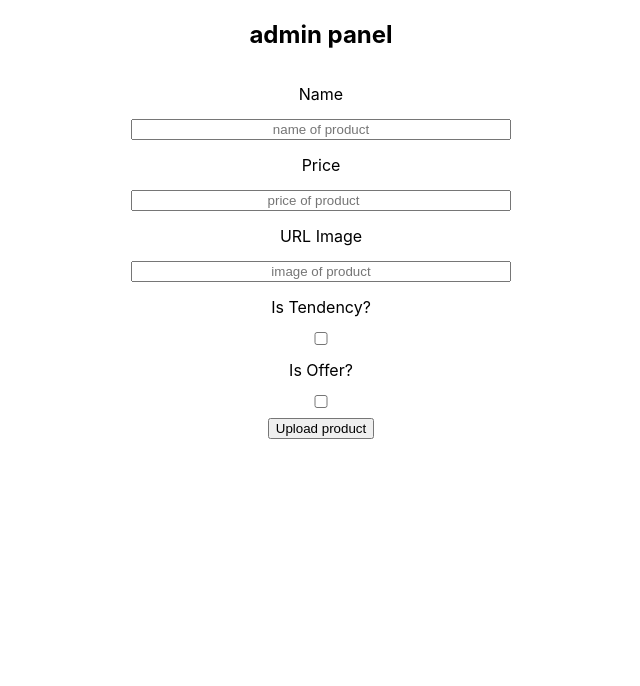
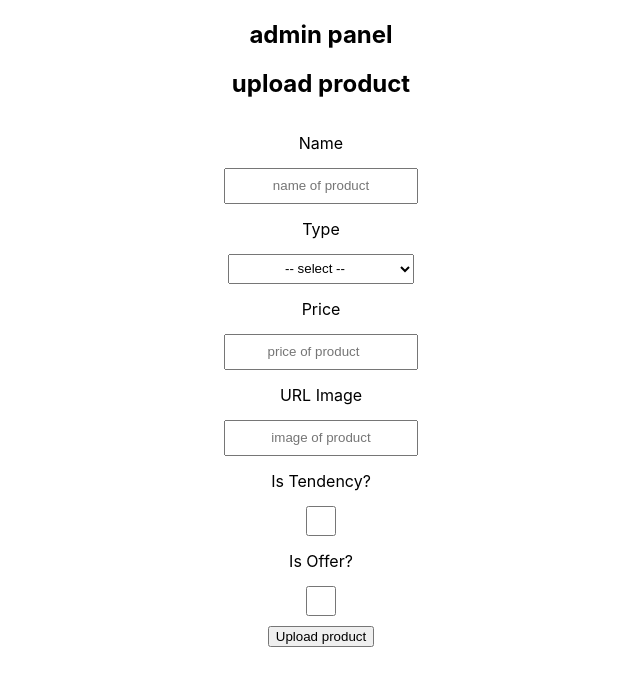
Before and after one commit to Gonzaleki/E-Commerce, a React (Create React App) app: page /admin in a window 1280 px wide. Shown: the top 686 px of the page, without its empty margins (319-959 px from the left). Built offline with nearby package versions, Linux system fonts and the light colour scheme; a web font is replaced by a local one.

Commit message:
AdminForm all props displayed, dynamic subtype

```diff
--- a/src/components/Admin.jsx
+++ b/src/components/Admin.jsx
@@ -6,6 +6,7 @@ export default function Admin() {
   return (
     <div>
         <h2 style={{textAlign:"center"}}>admin panel</h2>
+        <h2 style={{textAlign:"center"}}>upload product</h2>
         <UploadForm />
     </div>
 
--- a/src/components/UploadForm.jsx
+++ b/src/components/UploadForm.jsx
@@ -38,6 +38,73 @@ export default function UploadForm() {
                 <label htmlFor="name">Name</label>
                 <input type="text" name="name" id="name" placeholder="name of product" value={formData.name}
                     onChange={handleChange} />
+                <label htmlFor="type">Type</label>
+                <select type="text" name="type" id="type" placeholder="type of product" value={formData.type}
+                    onChange={handleChange} >
+                    <option hidden selected> -- select --</option>
+                    <option >Shirts</option>
+                    <option>Sweters</option>
+                    <option>Jeans</option>
+                    <option>Pants</option>
+                    <option>Shorts</option>
+                </select>
+
+                {formData.type === 'Shirts' ? (<>
+                    <label htmlFor="subtype">Sub-Type</label>
+                    <select type="text" name="subtype" id="subtype" placeholder="subtype of product" value={formData.subtype}
+                        onChange={handleChange} >
+                        <option hidden selected> -- select --</option>
+                        <option>T-Shirts</option>
+                        <option>Tank Tops</option>
+                        <option>Polos</option>
+                        <option>Henleys</option>
+                        <option>Casual Button-Down</option>
+                    </select></>
+                ) : (<></>)}
+                {formData.type === 'Sweters' ? (<>
+                    <label htmlFor="subtype">Sub-Type</label>
+                    <select type="text" name="subtype" id="subtype" placeholder="subtype of product" value={formData.subtype}
+                        onChange={handleChange} >
+                        <option hidden selected> -- select --</option>
+                        <option>Pullover</option>
+                        <option>Caridgans</option>
+                        <option>Polos</option>
+                        <option>Vests</option>
+                    </select></>
+                ) : (<></>)}
+                {formData.type === 'Jeans' ? (<>
+                    <label htmlFor="subtype">Sub-Type</label>
+                    <select type="text" name="subtype" id="subtype" placeholder="subtype of product" value={formData.subtype}
+                        onChange={handleChange} >
+                        <option hidden selected> -- select --</option>
+                        <option>Regular</option>
+                        <option>Fit</option>
+                        <option>Skinny-Fit</option>
+                        <option>Wrangler</option>
+                    </select></>
+                ) : (<></>)}
+                {formData.type === 'Pants' ? (<>
+                    <label htmlFor="subtype">Sub-Type</label>
+                    <select type="text" name="subtype" id="subtype" placeholder="subtype of product" value={formData.subtype}
+                        onChange={handleChange} >
+                        <option hidden selected> -- select --</option>
+                        <option>Dress</option>
+                        <option>Casual</option>
+                        <option>Jogging</option>
+                    </select></>
+                ) : (<></>)}
+                {formData.type === 'Shorts' ? (<>
+                    <label htmlFor="subtype">Sub-Type</label>
+                    <select type="text" name="subtype" id="subtype" placeholder="subtype of product" value={formData.subtype}
+                        onChange={handleChange} >
+                        <option hidden selected> -- select --</option>
+                        <option>Cargo</option>
+                        <option>Denim</option>
+                        <option>Flat-Form</option>
+                        <option>Pleated</option>
+                    </select></>
+                ) : (<></>)}
+
                 <label htmlFor="price">Price</label>
                 <input type="number" name="price" id="price" placeholder="price of product" value={formData.price}
                     onChange={handleChange} />
--- a/src/styles/form.css
+++ b/src/styles/form.css
@@ -10,9 +10,16 @@
 .form-product input{
     margin: 0;
     text-align: center;
-    width: 30%;
+    width: 15%;
+    height: 30px;
 }
 
 .form-product label{
     padding: 15px;
 }
+
+select{
+    width: 15%;
+    text-align: center;
+    height: 30px;
+}
--- a/src/styles/home.css
+++ b/src/styles/home.css
@@ -23,8 +23,10 @@
     color: #949494;
 }
 
+
+
 .title {
-    padding: 30px;
+    padding: 0px 30px;
     color: #4e4e4e;
     text-align: center;
 }
```
Also changed, not shown: 1 other file (tests, documents, lock files or other folders).
